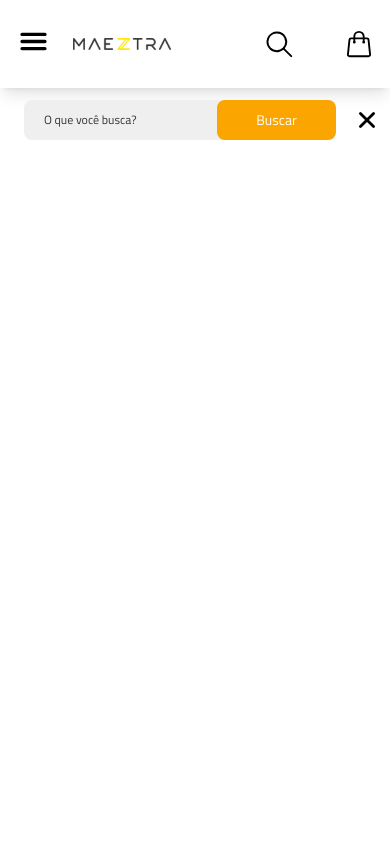
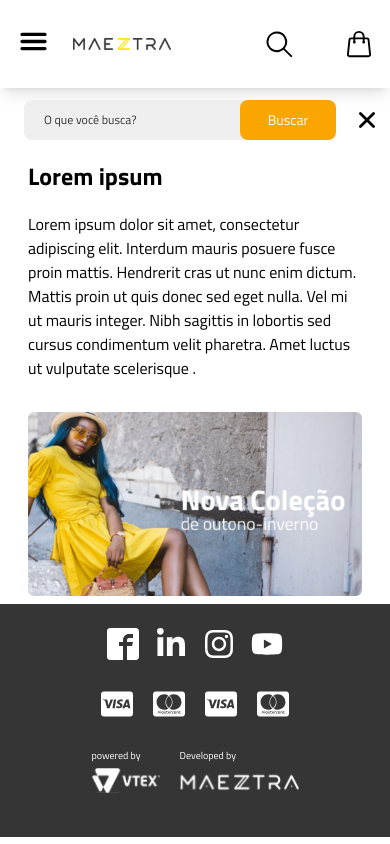
Before and after one commit to oiviana/maeztra-store, a React (Vite) app: page / in a window 390 px wide. Built offline with nearby package versions, Linux system fonts and the light colour scheme.

Commit message:
refactor: layout structure

```diff
--- a/src/App.tsx
+++ b/src/App.tsx
@@ -1,15 +1,7 @@
-
-import Header from "./components/sections/Header"
-
+import Layout from "./components/Layout";
 
 function App() {
-
-  return (
-    <div>
-      <Header/>
-
-    </div>
-  )
+  return <Layout />;
 }
 
-export default App
+export default App;
--- a/src/components/sections/Header/index.tsx
+++ b/src/components/Layout/Header/index.tsx
@@ -1,15 +1,15 @@
 import LogoHeader from "../../icons/LogoHeader";
-import AccountButton from "../Account/AccountButton";
-import DesktopMenu from "../Menu/DesktopMenu";
-import MobileMenu from "../Menu/MobileMenu";
-import MiniCart from "../MiniCart";
-import Search from "../Search";
+import AccountButton from "../../sections/Account/AccountButton";
+import DesktopMenu from "../../sections/Menu/DesktopMenu";
+import MobileMenu from "../../sections/Menu/MobileMenu";
+import MiniCart from "../../sections/MiniCart";
+import Search from "../../sections/Search";
 
-import WishListButton from "../WishList";
+import WishListButton from "../../sections/WishList";
 
 export default function Header() {
   return (
-    <header>
+    <header className="sticky z-50 w-full bg-primary-white lg:relative">
       <div className="flex flex-col lg:hidden relative">
         <div className="flex h-[5.5rem] w-full items-center justify-between px-4 shadow-lg">
           <div className="flex items-center gap-4">
--- /dev/null
+++ b/src/components/Layout/Main/index.tsx
@@ -0,0 +1,10 @@
+import Collection from "../../sections/Collection";
+
+export default function Main(){
+
+    return(
+        <main>
+            <Collection/>
+        </main>
+    )
+}
--- /dev/null
+++ b/src/components/Layout/index.tsx
@@ -0,0 +1,13 @@
+import Footer from "./Footer";
+import Header from "./Header";
+import Main from "./Main";
+
+export default function Layout() {
+  return (
+    <>
+      <Header />
+      <Main />
+      <Footer/>
+    </>
+  );
+}
--- a/src/components/sections/Search/SearchBar/index.tsx
+++ b/src/components/sections/Search/SearchBar/index.tsx
@@ -18,7 +18,7 @@ export default function SearchBar() {
             placeholder="O que você busca?"
             className="w-full rounded-lg px-5 bg-tertiary-white placeholder-primary-gray text-xs"
           />
-          <button className=" bg-primary-yellow text-primary-white w-[7.438rem] h-10 flex justify-center items-center rounded-lg absolute right-0 text-sm">
+          <button className=" bg-primary-yellow text-primary-white w-[6rem] lg:w-[7.438rem] h-10 flex justify-center items-center rounded-lg absolute right-0 text-sm">
             {" "}
             Buscar
           </button>
```
